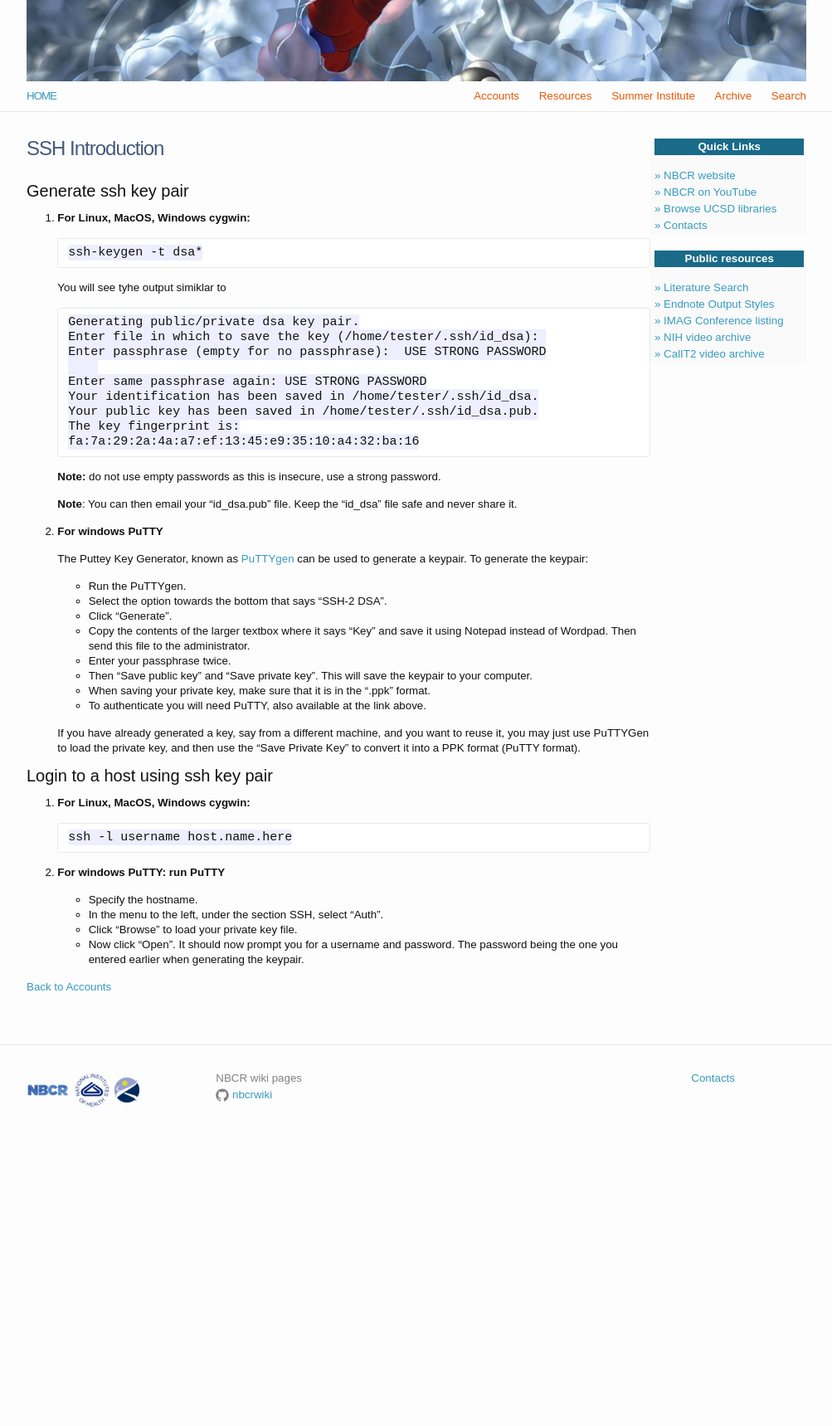
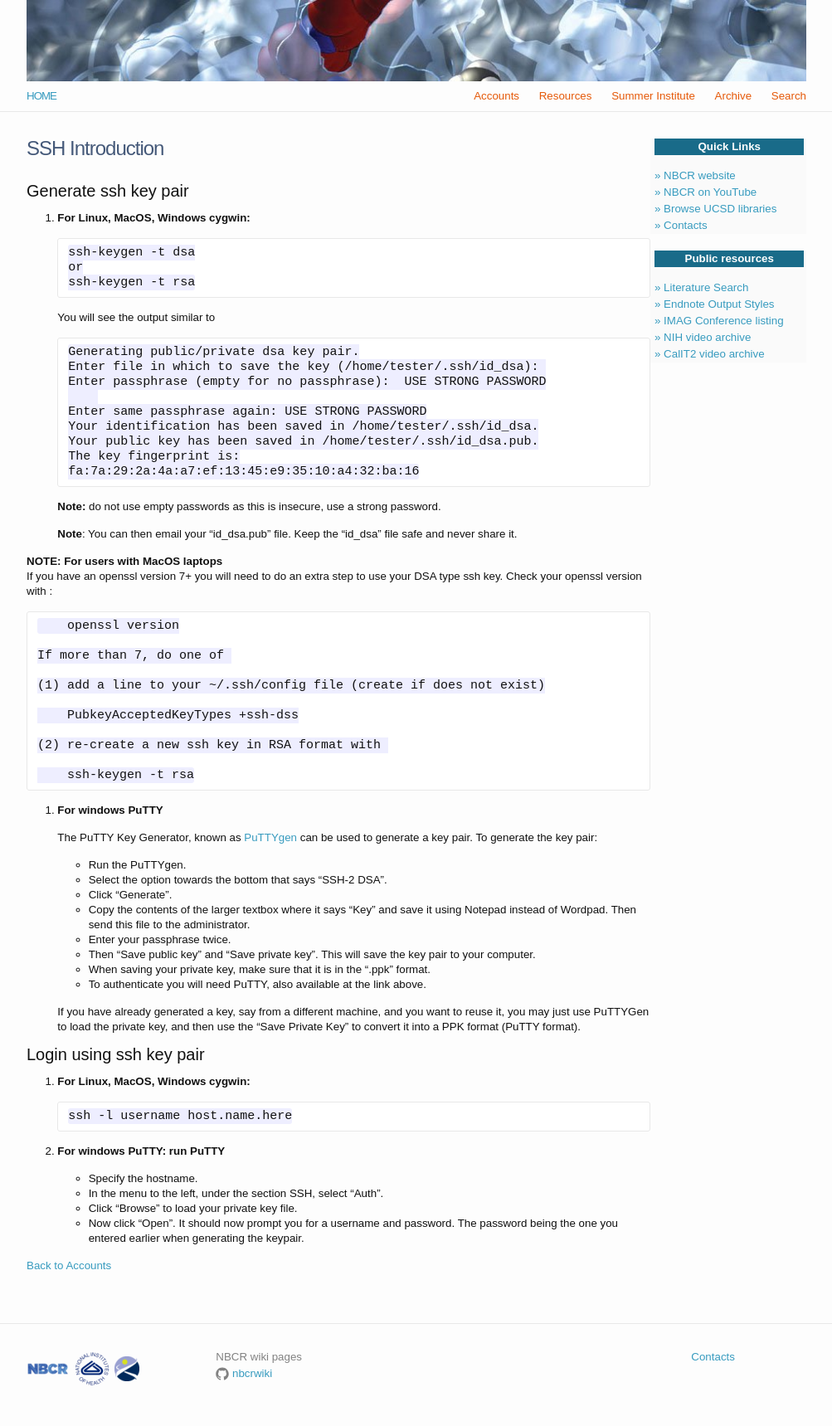
Before and after one commit to nbcrwiki/nbcrwiki.github.io, a Jekyll site: the page built from _accounts/ssh_introduction.md, in a window 1280 px wide. Shown: the whole page at 83% size, without its empty margins (138-1141 px from the left). Built offline with Jekyll 4.4.1, drawn with Linux system fonts in a browser that asks for light colours; before the commit the page ends 1383 px from its top, so only the background shows below that.

Commit message:
move dsa info to introduction

```diff
--- a/_accounts/ssh_introduction.md
+++ b/_accounts/ssh_introduction.md
@@ -8,9 +8,12 @@ order: 3
 
 1.  **For Linux, MacOS, Windows cygwin:**
 
-        ssh-keygen -t dsa*
+        ssh-keygen -t dsa
+        or
+        ssh-keygen -t rsa
 
-    You will see tyhe output simiklar to
+
+    You will see the output similar to
 
         Generating public/private dsa key pair.
         Enter file in which to save the key (/home/tester/.ssh/id_dsa):
@@ -27,11 +30,28 @@ order: 3
     **Note**: You can then email your "id_dsa.pub" file. Keep the
     "id_dsa" file safe and never share it.
 
+   **NOTE: For users with MacOS laptops** <br>
+    If you have an openssl version 7+ you will need to do an extra step to use your DSA type ssh key.
+    Check your openssl version with :
+
+        openssl version
+
+    If more than 7, do one of
+
+    (1) add a line to your ~/.ssh/config file (create if does not exist)
+
+        PubkeyAcceptedKeyTypes +ssh-dss
+
+    (2) re-create a new ssh key in RSA format with
+
+        ssh-keygen -t rsa
+
+
 2.  **For windows PuTTY**
 
-    The Puttey Key Generator, known as
+    The PuTTY Key Generator, known as
     [PuTTYgen](http://www.chiark.greenend.org.uk/~sgtatham/putty/download.html "http://www.chiark.greenend.org.uk/~sgtatham/putty/download.html")
-    can be used to generate a keypair. To generate the keypair:
+    can be used to generate a key pair. To generate the key pair:
 
     -   Run the PuTTYgen.
     -   Select the option towards the bottom that says "SSH-2 DSA".
@@ -41,7 +61,7 @@ order: 3
         the administrator.
     -   Enter your passphrase twice.
     -   Then "Save public key" and "Save private key". This will save
-        the keypair to your computer.
+        the key pair to your computer.
     -   When saving your private key, make sure that it is in the ".ppk"
         format.
     -   To authenticate you will need PuTTY, also available at the link
@@ -53,7 +73,7 @@ order: 3
     private key, and then use the "Save Private Key" to convert it into
     a PPK format (PuTTY format).
 
-#### Login to a host using ssh key pair
+#### Login using ssh key pair
 
 1.  **For Linux, MacOS, Windows cygwin:**
 
```
Also changed, not shown: _accounts/account_setup.md (+0 -21 lines).
